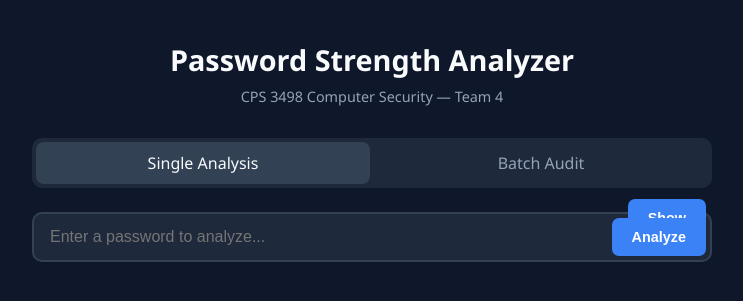
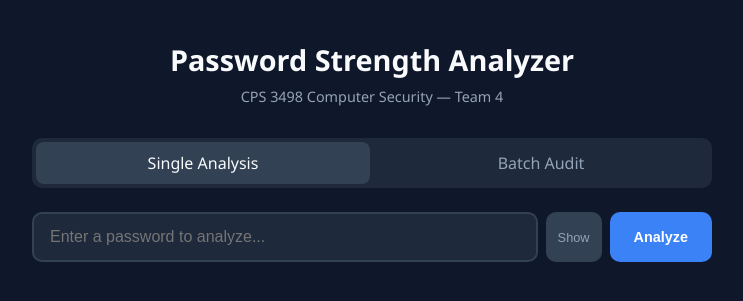
Before and after one commit to yanghy4997-coder/cps3498, a Flask app: page / in a window 1280 px wide. Shown: the top 301 px of the page, without its empty margins (268-1011 px from the left). Run offline with Flask 3, Linux system fonts and the light colour scheme.

Commit message:
Update index.html

```diff
--- a/templates/index.html
+++ b/templates/index.html
@@ -24,28 +24,27 @@
         .panel.active { display: block; }
 
         /* Input area */
-        .input-group { position: relative; margin-bottom: 20px; }
-        .input-group input[type="text"],
-        .input-group input[type="password"] {
-            width: 100%; padding: 14px 160px 14px 16px; font-size: 1rem;
+        .input-group { margin-bottom: 20px; }
+        .input-row { display: flex; gap: 8px; }
+        .input-row input[type="text"],
+        .input-row input[type="password"] {
+            flex: 1; padding: 14px 16px; font-size: 1rem;
             background: #1e293b; border: 2px solid #334155; border-radius: 10px;
             color: #f8fafc; outline: none; transition: border 0.2s;
         }
-        .input-group input:focus { border-color: #3b82f6; }
-        .input-group button {
-            position: absolute; right: 6px; top: 6px; bottom: 6px;
-            padding: 0 20px; background: #3b82f6; color: #fff; border: none;
-            border-radius: 7px; font-weight: 600; cursor: pointer; font-size: 0.9rem;
-            transition: background 0.2s;
+        .input-row input:focus { border-color: #3b82f6; }
+        .toggle-vis {
+            padding: 0 12px; background: #334155; color: #94a3b8; border: none;
+            border-radius: 10px; cursor: pointer; font-size: 0.8rem; white-space: nowrap;
         }
-        .input-group button:hover { background: #2563eb; }
-        .input-group button:disabled { background: #475569; cursor: not-allowed; }
-
-        /* Toggle visibility */
-        .toggle-vis {
-            position: absolute; right: 120px; top: 50%; transform: translateY(-50%);
-            background: none; border: none; color: #94a3b8; cursor: pointer; font-size: 0.75rem; padding: 4px 8px;
+        .toggle-vis:hover { background: #475569; }
+        #analyze-btn {
+            padding: 0 24px; background: #3b82f6; color: #fff; border: none;
+            border-radius: 10px; font-weight: 600; cursor: pointer; font-size: 0.9rem;
+            transition: background 0.2s; white-space: nowrap;
         }
+        #analyze-btn:hover { background: #2563eb; }
+        #analyze-btn:disabled { background: #475569; cursor: not-allowed; }
 
         /* File upload */
         .upload-zone {
@@ -133,9 +132,11 @@
     <!-- Single Password Analysis -->
     <div id="panel-single" class="panel active">
         <div class="input-group">
-            <input type="password" id="pw-input" placeholder="Enter a password to analyze..." autocomplete="off">
-            <button class="toggle-vis" onclick="toggleVis()">Show</button>
-            <button id="analyze-btn" onclick="analyzePw()">Analyze</button>
+            <div class="input-row">
+                <input type="password" id="pw-input" placeholder="Enter a password to analyze..." autocomplete="off">
+                <button class="toggle-vis" onclick="toggleVis()">Show</button>
+                <button id="analyze-btn" onclick="analyzePw()">Analyze</button>
+            </div>
         </div>
         <div id="single-result"></div>
     </div>
```
